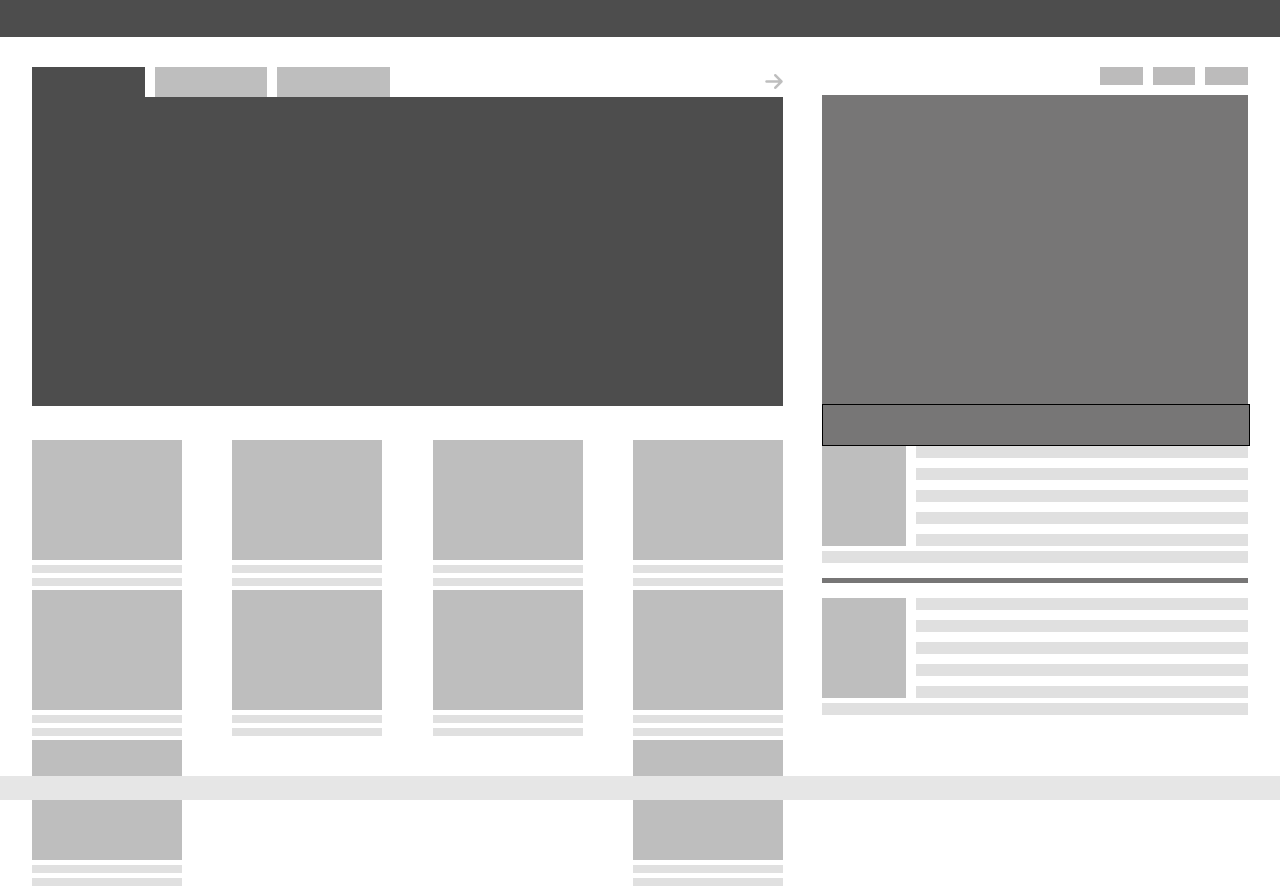
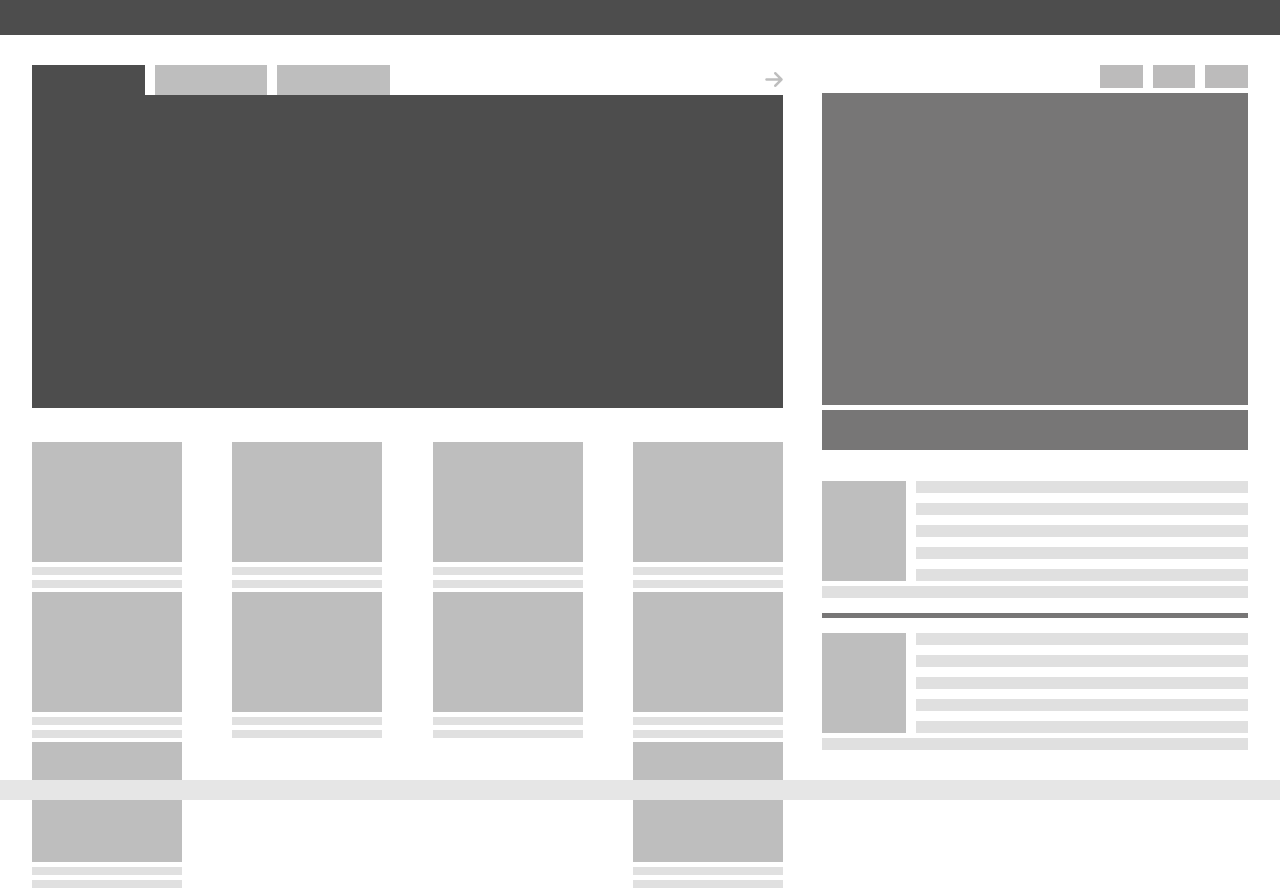
Before and after one commit to mohammed-alhanjouri/Flexbox-Layout, a plain HTML site: page flexbox.html in a window 1280 px wide. Drawn offline with Linux system fonts and the light colour scheme.

Commit message:
last update

```diff
--- a/flexbox.css
+++ b/flexbox.css
@@ -7,17 +7,20 @@ body {
     margin: 0;
     row-gap: 30px;
 }
+
 nav{
     width: 100%;
-    height: 60px;
+    height: 70px;
     background-color: #4d4d4d;
 }
+
 .container{
     width: 95%;
     height: 100%;
     display: flex;
     flex-direction: row;
 }
+
 .left-side{
     display: flex;
     flex-direction: column;
@@ -30,8 +33,8 @@ nav{
     flex-direction: column;
 }
 .left-nav {
+    height: 30px;
     position: relative;
-    height: 30px;
     display: flex;
     flex-direction: row;
     gap: 10px;
@@ -95,22 +98,21 @@ nav{
     background-color: #e0e0e0;
 }
 
-
 .right-side{
     display: flex;
     flex-direction: column;
     flex-basis: 35%;
-    /* row-gap: 25px; */
 }
 .right-content{
-    height: 337px; /* should be adjusted 337px */
+    height: 340px;
     display: flex;
     flex-direction: column;
-    row-gap: 10px;
+    row-gap: 5px;
+    margin-bottom: 5px;
 }
 .right-nav{
     width: 100%;
-    height: 20px;
+    height: 25px;
     display: flex;
     flex-direction: row;
     justify-content: flex-end;
@@ -120,7 +122,6 @@ nav{
     flex-basis: 10%;
     background-color: #bcbbbb;
 }
-/* there is a problem here */
 .upper-right{
     width: 100%;
     height: 100%;
@@ -130,21 +131,19 @@ nav{
     width: 100%;
     height: 40px;
     background-color: #777676;
-    border: 1px solid black;
 }
 .lower-right{
     display: flex;
     flex-direction: column;
-    height: 300px; /* should be adjusted */
+    height: 300px;
 }
-/* End of the problem */
 .lower-right-items {
     width: 100%;
     height: 100%;
     display: flex;
     flex-direction: column;
+    justify-content: flex-end;
 }
-
 .items-content {
     width: 100%;
     height: 35%;
```
Also changed, not shown: flexbox.html (+0 -1 lines), 1 other file.
